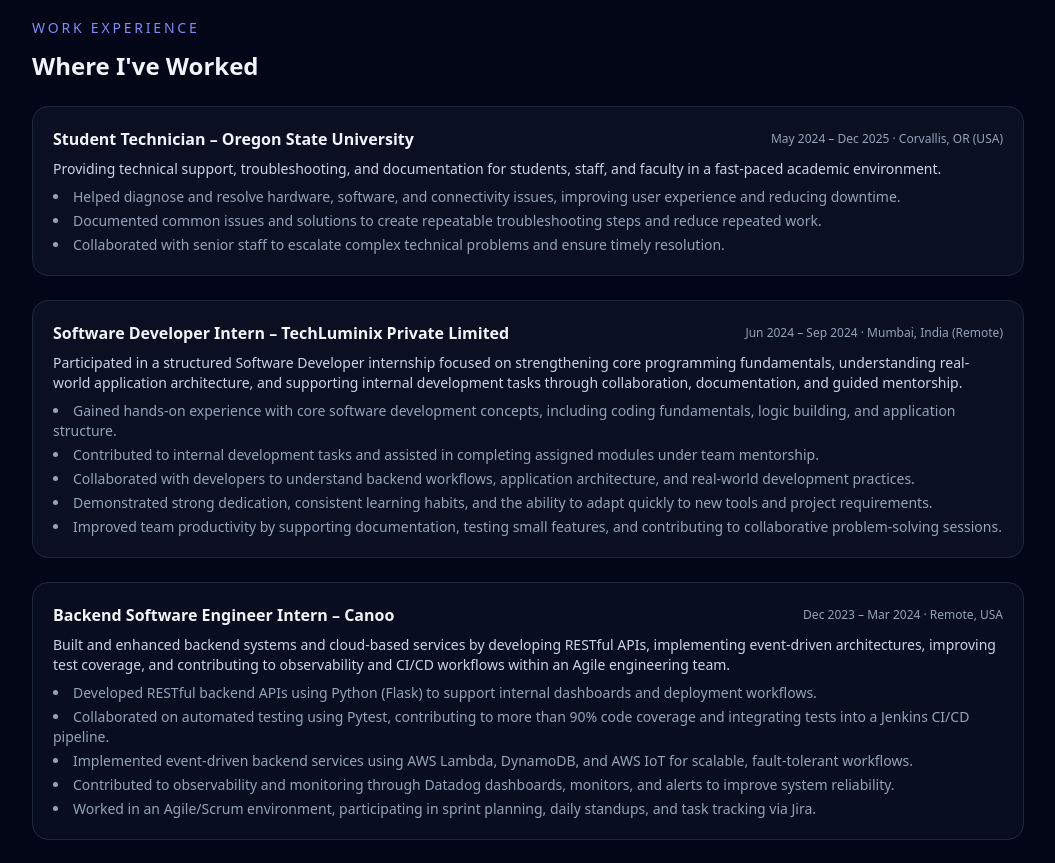
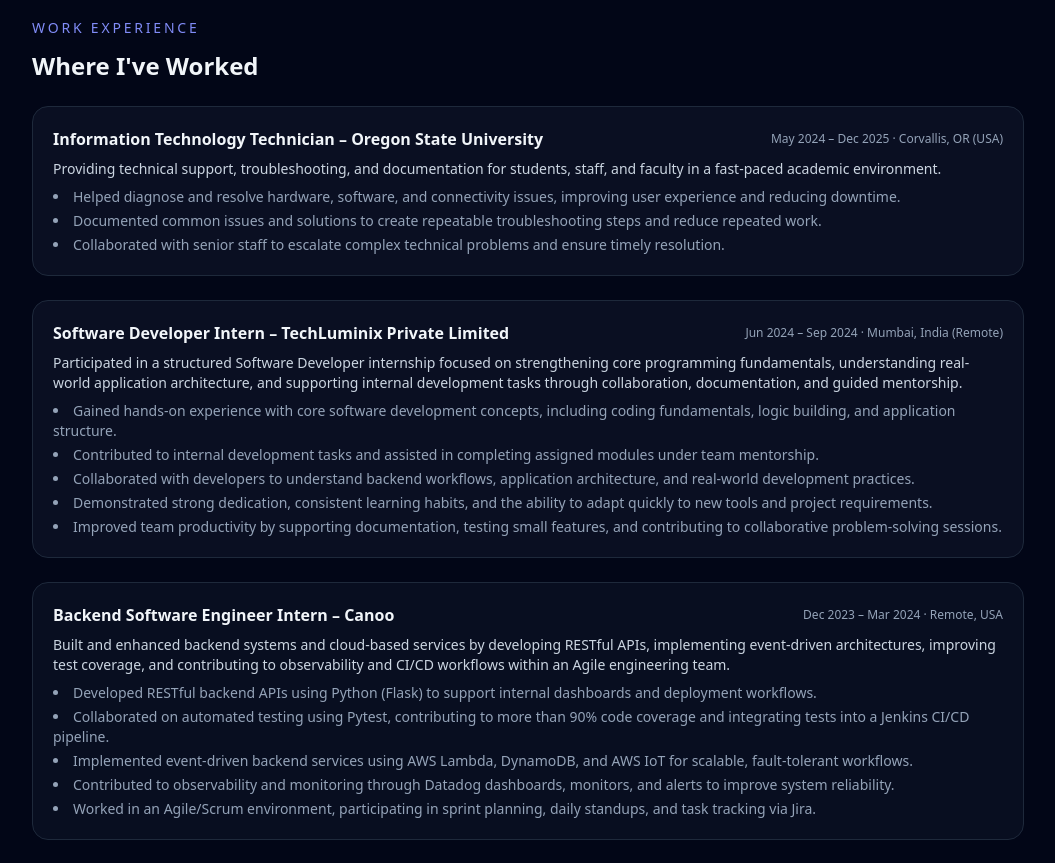
Before and after one commit to GPSingh476/Gaurav-Portfolio, a React (Vite) app: page / in a window 1280 px wide. Shown: the part 1440-2303 px from the top of the page, without its empty margins (112-1167 px from the left). Built offline with nearby package versions, Linux system fonts and the light colour scheme.

Commit message:
Refined experience

```diff
--- a/src/components/sections/Experience.jsx
+++ b/src/components/sections/Experience.jsx
@@ -11,7 +11,7 @@
         <article className="rounded-2xl border border-slate-800 bg-slate-900/60 p-5">
           <div className="flex flex-col md:flex-row md:items-center md:justify-between gap-2 mb-2">
             <h3 className="font-semibold text-slate-100">
-              Student Technician – Oregon State University
+              Information Technology Technician – Oregon State University
             </h3>
             <p className="text-xs text-slate-400">
               May 2024 – Dec 2025 · Corvallis, OR (USA)
```
